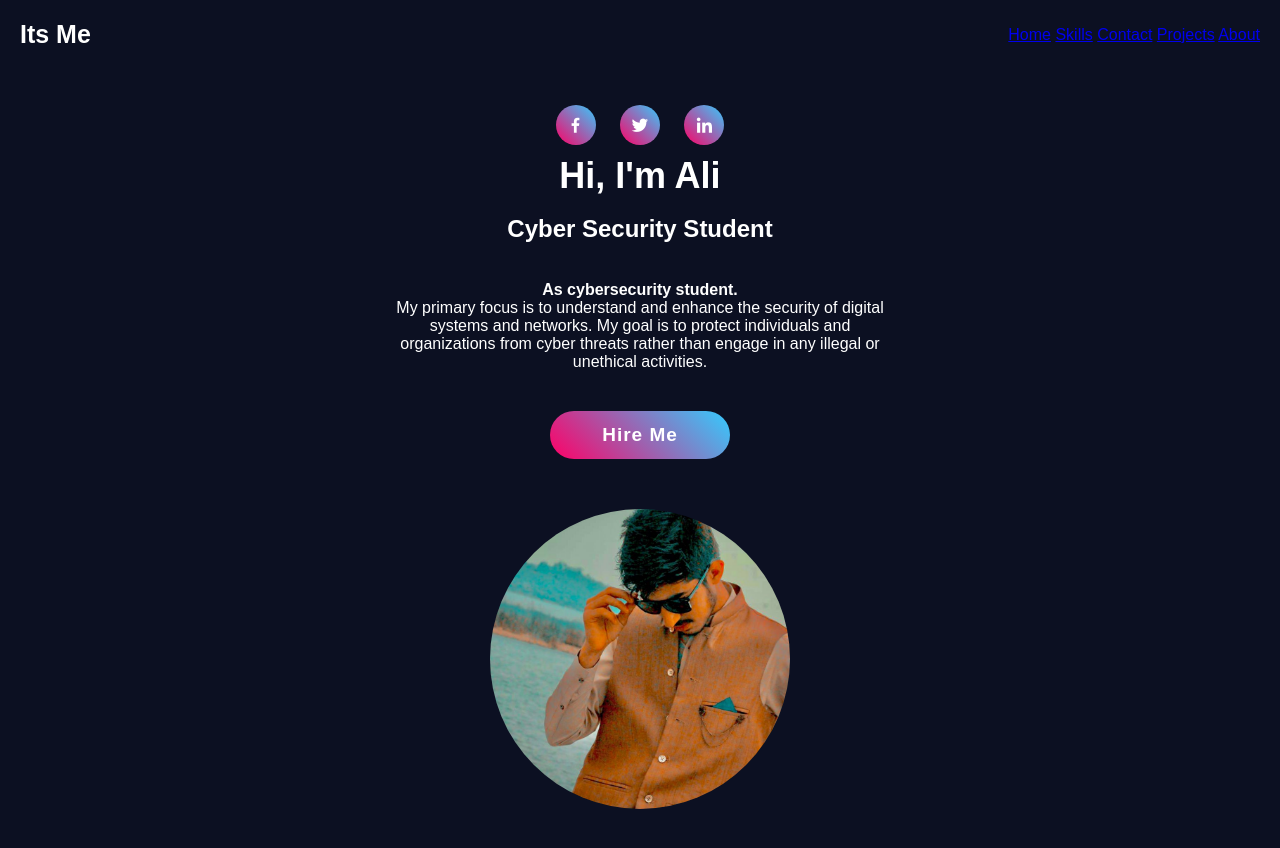
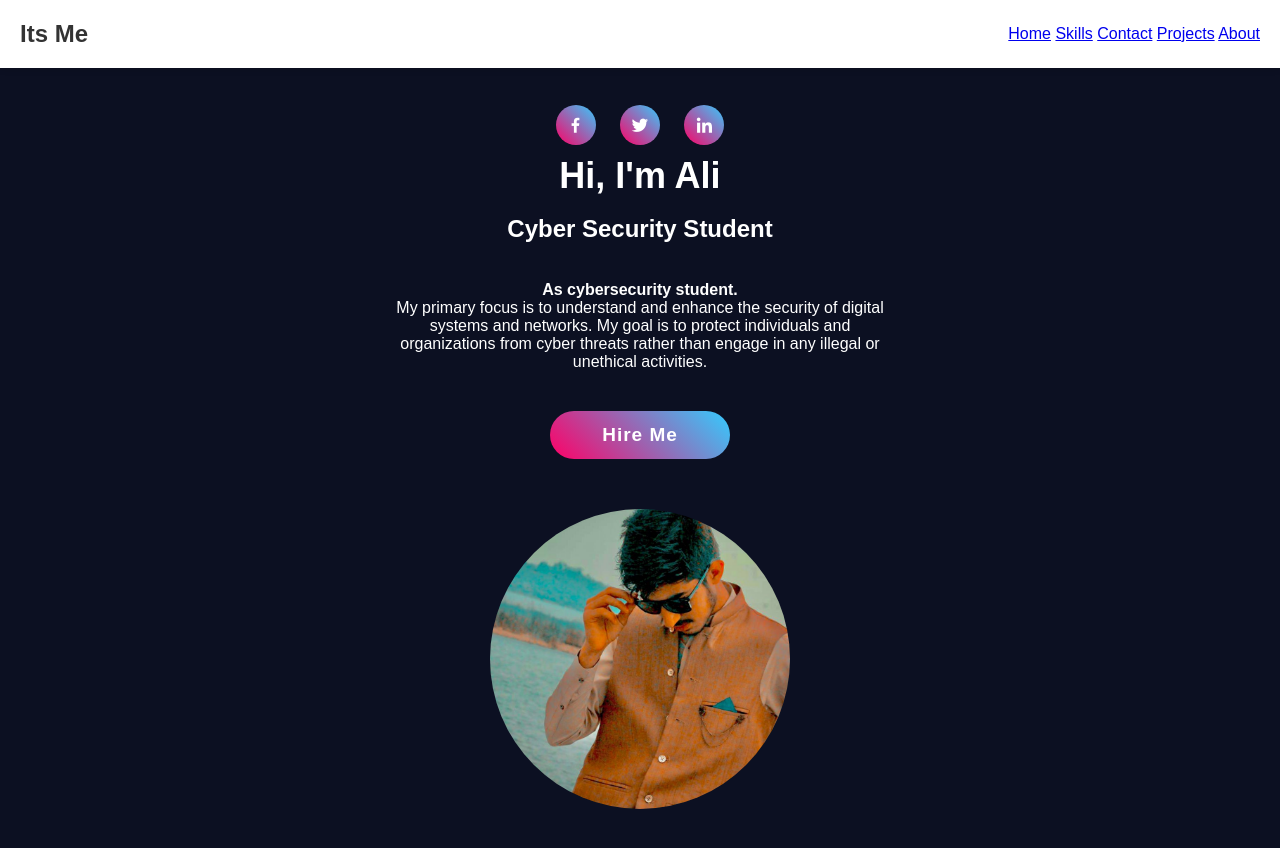
Before and after one commit to Alikhanjan99/Its-Me, a plain HTML site: page index.html in a window 1280 px wide. Drawn offline with Linux system fonts and the light colour scheme.

Commit message:
Update styles.css

```diff
--- a/styles.css
+++ b/styles.css
@@ -49,7 +49,46 @@ body {
 .navbar {
     display: flex;
 }
+/* Center the text within the logo and navbar links */
+.logo, .navbar a {
+    display: flex;
+    align-items: center;
+}
 
+/* Add some spacing and styling to the logo and navbar links */
+.logo {
+    font-weight: bold;
+    font-size: 24px;
+    color: #333333;
+    text-decoration: none;
+    margin-right: 20px;
+}
+
+.navbar a {
+    color: #666666;
+    text-decoration: none;
+    margin-right: 10px;
+    transition: color 0.3s ease;
+}
+
+.navbar a:hover {
+    color: #000000;
+}
+
+/* Add some margin and styling to the header */
+.header {
+    background-color: #ffffff;
+    padding: 20px;
+    box-shadow: 0 2px 6px rgba(0, 0, 0, 0.1);
+    display: flex;
+    justify-content: space-between;
+    align-items: center;
+}
+
+.header h2 {
+    font-size: 28px;
+    margin-bottom: 20px;
+}
 .navbar a {
     display: inline-block;
     font-size: 18px;
```
